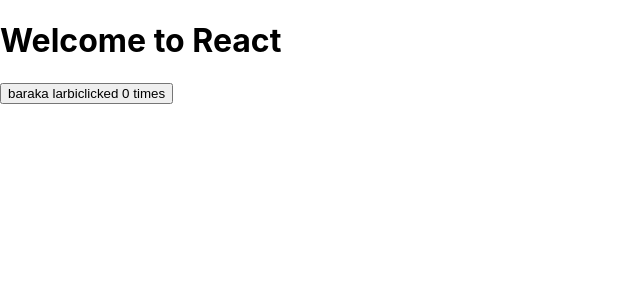
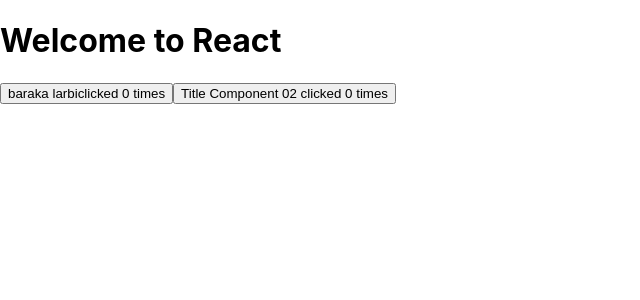
Before and after one commit to ElitDevs/PostMe, a React (Create React App) app: page / in a window 1280 px wide. Shown: the top 300 px of the page, without its empty margins (0-640 px from the left). Built offline with nearby package versions, Linux system fonts and the light colour scheme.

Commit message:
Adding handle function

```diff
--- a/src/Components/MyButtonDumb.jsx
+++ b/src/Components/MyButtonDumb.jsx
@@ -0,0 +1,11 @@
+import React from "react";
+
+function MyButtonDumb(props) {
+  return (
+    <button onClick={props.handleClick}>
+      {props.title} clicked {props.count} times
+    </button>
+  );
+}
+
+export default MyButtonDumb;
--- a/src/Containers/App.js
+++ b/src/Containers/App.js
@@ -1,12 +1,33 @@
 import React, { Component } from "react";
 import MyButton from "../Components/MyButton";
+import MyButtonDumb from "../Components/MyButtonDumb";
 
 class App extends Component {
+  constructor(props) {
+    super(props);
+    this.state = {
+      count: 0
+    };
+  }
+
+  //es2015
+  // in es2015 arrow function give us the power to bind `this` without writing the bind method
+  handleClick = () => {
+    this.setState({
+      count: this.state.count + 1
+    });
+  };
+
   render() {
     return (
       <div>
         <h1>Welcome to React</h1>
         <MyButton title="baraka larbi" />
+        <MyButtonDumb
+          handleClick={this.handleClick}
+          title="Title Component 02"
+          count={this.state.count}
+        />
       </div>
     );
   }
```
